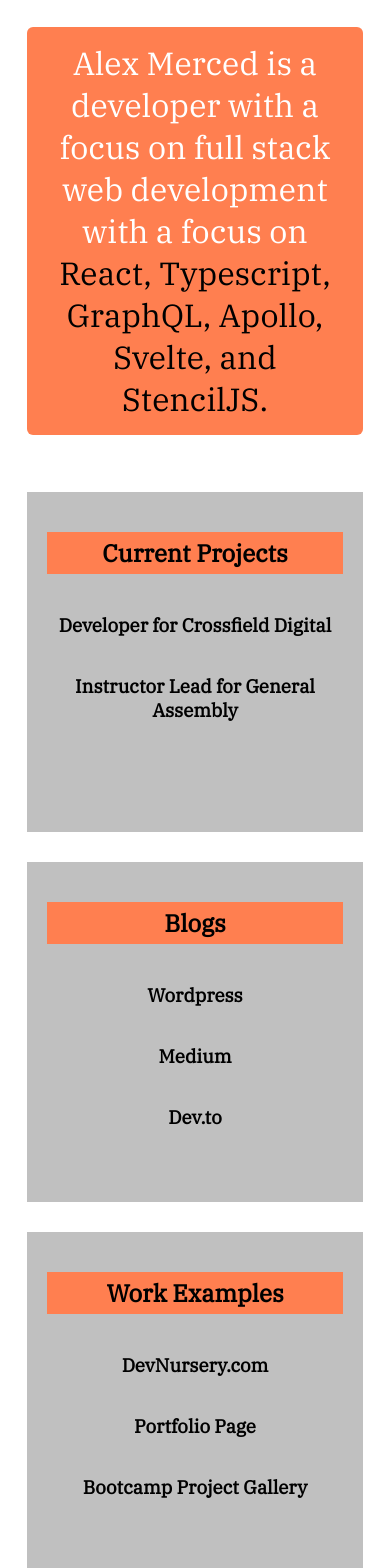
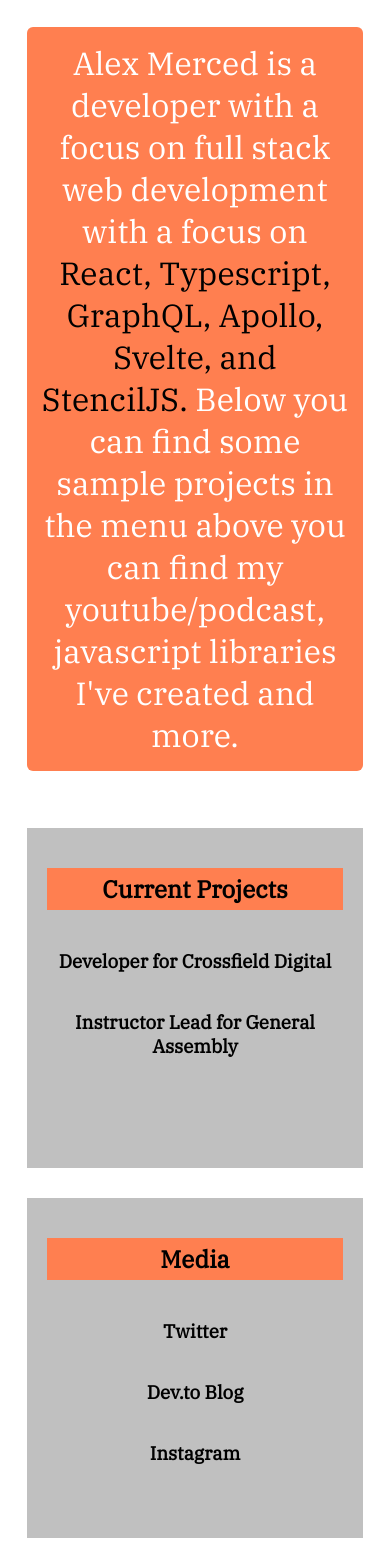
Before and after one commit to AlexMercedCoder/AlexMercedPortfolio2020, a React (Vite) app: page / in a window 390 px wide. Shown: the part 432-2000 px from the top of the page. Built offline with nearby package versions, Linux system fonts and the light colour scheme.

Commit message:
minor style updates, new library page

```diff
--- a/src/app.tsx
+++ b/src/app.tsx
@@ -1,31 +1,29 @@
 import * as React from "react";
 import * as ReactDOM from "react-dom";
-import {Navi} from './components/navi'
-import {Title} from './components/title'
-import {Row} from './components/row'
-import {BigCard} from './components/bigcard'
-import {SmallCard} from './components/smallcard'
-import {menu, projects} from './data'
+import { Navi } from "./components/navi";
+import { Title } from "./components/title";
+import { Row } from "./components/row";
+import { BigCard } from "./components/bigcard";
+import { SmallCard } from "./components/smallcard";
+import { menu, projects } from "./data";
 
-const App:React.FC = () => {
-
-
-
-
+const App: React.FC = () => {
   return (
     <>
       <Navi menu={menu} />
-        <Title/>
+      <Title />
 
-
-
-
-        <Row theClass='paragraph'>
-            <p>Alex Merced is a developer with a focus on full stack web development with a focus on <span>React, Typescript, GraphQL, Apollo, Svelte, and StencilJS.</span></p>
+      <Row theClass="paragraph">
+        <p>
+          Alex Merced is a developer with a focus on full stack web development
+          with a focus on{" "}
+          <span>
+            React, Typescript, GraphQL, Apollo, Svelte, and StencilJS.
+          </span>{" "}
+          Below you can find some sample projects in the menu above you can find
+          my youtube/podcast, javascript libraries I've created and more.
+        </p>
       </Row>
-
-
-
 
       <Row>
         <BigCard>
@@ -34,46 +32,61 @@
           <h3>Instructor Lead for General Assembly</h3>
         </BigCard>
         <BigCard>
-                <h2>Blogs</h2>
-                <a href="https://wp.workspace1985.xyz/"><h3>Wordpress</h3></a>
-                <a href="https://medium.com/@alexmercedcoder"><h3>Medium</h3></a>
-                <a href="https://dev.to/alexmercedcoder"><h3>Dev.to</h3></a>
+          <h2>Media</h2>
+          <a href="https://twitter.com/alexmercedcoder">
+            <h3>Twitter</h3>
+          </a>
+          <a href="https://dev.to/alexmercedcoder">
+            <h3>Dev.to Blog</h3>
+          </a>
+          <a href="https://instagram.com/alexmercedcoder">
+            <h3>Instagram</h3>
+          </a>
         </BigCard>
         <BigCard>
           <h2>Work Examples</h2>
-                <a href="http://www.devNursery.com"><h3>DevNursery.com</h3></a>
-                <a href="https://dev.alexmercedcoder.work/"><h3>Portfolio Page</h3></a>
-                <a href="https://sites.google.com/view/ambootcampprojects/home"><h3>Bootcamp Project Gallery</h3></a>
+          <a href="http://www.devNursery.com">
+            <h3>DevNursery.com</h3>
+          </a>
+          <a href="https://dev.alexmercedcoder.work/">
+            <h3>Portfolio Page</h3>
+          </a>
+          <a href="https://sites.google.com/view/ambootcampprojects/home">
+            <h3>Bootcamp Project Gallery</h3>
+          </a>
+          <a href="http://lib.alexmercedcoder.com/">
+            <h3>JS Libraries I Created</h3>
+          </a>
         </BigCard>
       </Row>
 
-
-
-
-        <Row theClass='paragraph2'>
-            <p>Below are some of Alex Merceds projects, to contact Alex email <span>Alex@AlexMerced.dev</span>.</p>
+      <Row theClass="paragraph2">
+        <p>
+          Below are some of Alex Merceds projects, to contact Alex email{" "}
+          <span>Alex@AlexMerced.dev</span>.
+        </p>
       </Row>
 
-
-
-
       <Row>
-            {projects.map(proj => (
-                <SmallCard theClass="project">
-                    <header><img src={proj.image}/></header>
+        {projects.map((proj, index) => (
+          <SmallCard theClass="project" key={index}>
+            <header>
+              <img src={proj.image} />
+            </header>
             <div>{proj.title}</div>
             <footer>
-                        <div><a href={proj.live}>APP</a></div>
-                        <div><a href={proj.github}>Github</a></div>
+              <div>
+                <a href={proj.live}>APP</a>
+              </div>
+              <div>
+                <a href={proj.github}>Github</a>
+              </div>
             </footer>
-
-
           </SmallCard>
         ))}
       </Row>
     </>
-    )
+  );
+};
 
-}
-
-ReactDOM.render(<App/>, document.getElementById('app'))
+ReactDOM.render(<App />, document.getElementById("app"));
--- a/src/components/navi.tsx
+++ b/src/components/navi.tsx
@@ -1,19 +1,17 @@
 import * as React from "react";
 
 interface NaviProps {
-    menu: { label: string; url: string; }[]
+  menu: { label: string; url: string }[];
 }
 
-export const Navi:React.FC<NaviProps> = props => {
-
-
-    return (
-        <div className="navigation">
-        {props.menu.map((item, index) => (
-            <div key={index}>
-                <a href={item.url}>{item.label}</a>
-            </div>
-        ))}
-        </div>
-    )
-}
+export const Navi: React.FC<NaviProps> = (props) => {
+  return (
+    <div className="navigation">
+      {props.menu.map((item, index) => (
+        <a href={item.url} key={index}>
+          <div>{item.label}</div>
+        </a>
+      ))}
+    </div>
+  );
+};
--- a/src/data.js
+++ b/src/data.js
@@ -30,7 +30,7 @@
   },
   {
     label: "JSLibraries",
-    url: "https://www.alexmercedcoder.com/jslib/",
+    url: "http://lib.alexmercedcoder.com/",
   },
 ];
 
--- a/src/main.scss
+++ b/src/main.scss
@@ -1,4 +1,4 @@
-@import url('https://fonts.googleapis.com/css?family=IBM+Plex+Serif|Raleway|Righteous&display=swap');
+@import url("https://fonts.googleapis.com/css?family=IBM+Plex+Serif|Raleway|Righteous&display=swap");
 $orange: #ff8928;
 $yellow: #ffde22;
 
@@ -9,7 +9,11 @@
   flex-wrap: wrap;
   width: 90%;
   margin: auto;
-    font-family: 'Raleway', sans-serif;
+  font-family: "Raleway", sans-serif;
+
+  a {
+    color: black;
+    text-decoration: none;
 
     div {
       padding: 10px;
@@ -19,48 +23,37 @@
       text-align: center;
       text-transform: uppercase;
       border-radius: 5px;
-        transition: background-color .3s, color .3s;
-
-        a {
-            color: black;
-            text-decoration: none;
+      transition: background-color 0.3s, color 0.3s;
     }
 
-        &:hover, a:hover{
+    &:hover,
+    & div:hover {
       color: $yellow;
       background-color: black;
     }
   }
-
-
 }
 
 .title {
-
   text-align: center;
-    font-family: 'Righteous', cursive;
+  font-family: "Righteous", cursive;
   font-size: 5em;
   margin: 20px;
   span {
     color: #ff414e;
     text-decoration: overline #ff414e;
   }
-
-
 }
 
 .subtitle {
-
   text-align: center;
-    font-family: 'Righteous', cursive;
+  font-family: "Righteous", cursive;
   font-size: 3em;
   margin: 0;
   span {
     color: #ff414e;
     text-decoration: underline #ff414e;
   }
-
-
 }
 
 .row {
@@ -73,7 +66,7 @@
 
 .paragraph {
   p {
-        font-family: 'IBM Plex Serif', serif;
+    font-family: "IBM Plex Serif", serif;
     font-size: 2em;
     text-align: center;
     background-color: coral;
@@ -82,15 +75,14 @@
     color: white;
 
     span {
-            color: black
+      color: black;
     }
   }
-
 }
 
 .paragraph2 {
   p {
-        font-family: 'IBM Plex Serif', serif;
+    font-family: "IBM Plex Serif", serif;
     font-size: 1em;
     text-align: center;
     background-color: coral;
@@ -99,10 +91,9 @@
     color: white;
 
     span {
-            color: black
+      color: black;
     }
   }
-
 }
 
 .card {
@@ -113,7 +104,7 @@
   background-color: silver;
   height: 400px;
   width: 330px;
-    font-family: 'IBM Plex Serif', serif;
+  font-family: "IBM Plex Serif", serif;
   text-align: center;
 
   h2 {
@@ -127,7 +118,6 @@
 
     &:hover {
       color: #ff414e;
-
     }
   }
 }
@@ -147,10 +137,8 @@
 }
 
 .project {
-
   header {
-
-        img{
+    img {
       width: 100%;
       height: 270px;
     }
@@ -161,8 +149,7 @@
     padding: 5px;
     color: white;
     font-weight: 900;
-        font-family: 'IBM Plex Serif', serif;
-
+    font-family: "IBM Plex Serif", serif;
   }
 
   footer {
@@ -175,13 +162,13 @@
       background-color: white;
       color: #ff414e;
       font-weight: 900;
-            font-family: 'Raleway', sans-serif;
+      font-family: "Raleway", sans-serif;
       height: 40px;
       width: 80px;
       text-align: center;
       margin-top: 10px;
       line-height: 40px;
-            transition: background-color .4s;
+      transition: background-color 0.4s;
 
       &:hover {
         background-color: #ff414e;
@@ -193,7 +180,7 @@
 
         &:hover {
           background-color: #ff414e;
-                    color: white
+          color: white;
         }
       }
     }
@@ -201,7 +188,6 @@
 }
 
 @media only screen and (max-width: 600px) {
-
   .navigation {
     display: flex;
     justify-content: space-around;
@@ -211,36 +197,35 @@
     width: 90%;
     height: 100px;
     margin: auto;
-        font-family: 'Raleway', sans-serif;
+    font-family: "Raleway", sans-serif;
+
+    a {
+      color: black;
+      text-decoration: none;
+
+      &:hover,
+      & div:hover {
+        color: $yellow;
+        background-color: black;
+      }
 
       div {
         padding: 10px;
         margin: 6px;
         background-color: $yellow;
         width: 90px;
+        text-decoration: none;
         text-align: center;
-            font-size: .8em;
+        font-size: 0.8em;
         text-transform: uppercase;
         border-radius: 5px;
-            transition: background-color .3s, color .3s;
-
-            a {
-                color: black;
-                text-decoration: none;
-            }
-
-            &:hover, a:hover{
-                color: $yellow;
-                background-color: black;
+        transition: background-color 0.3s, color 0.3s;
       }
     }
-
-
   }
 
   .card {
     height: 300px;
     margin: 15px auto;
   }
-
 }
```
Also changed, not shown: 15 other files (tests, documents, lock files or other folders). Lines whose indentation alone changed are shown as unchanged.
